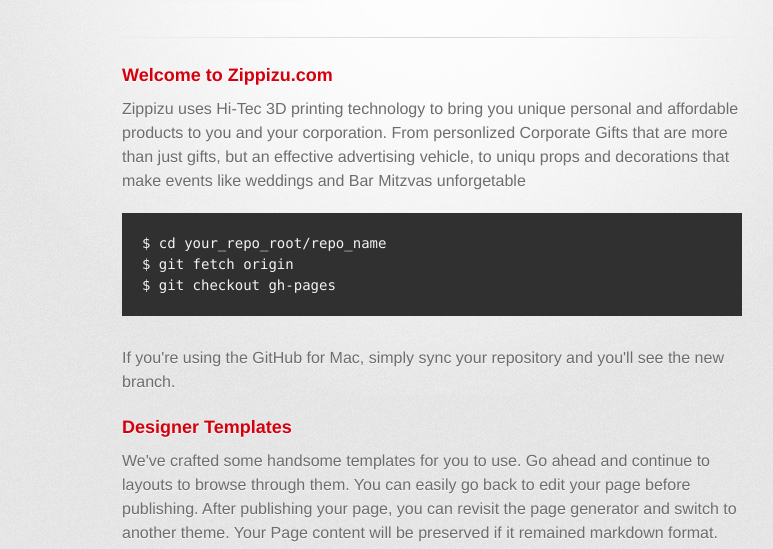
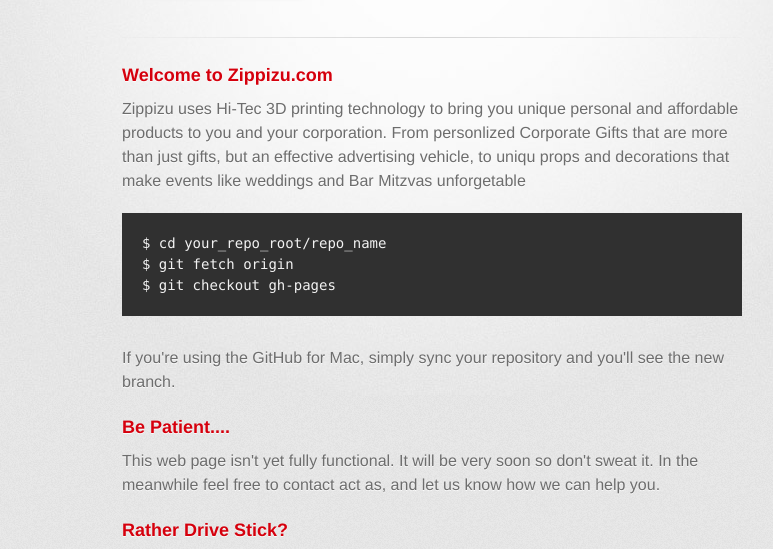
Before and after one commit to Zippizu/zippizu.github.io, a plain HTML site: page index.html in a window 1280 px wide. Shown: the part 178-727 px from the top of the page, without its empty margins (208-981 px from the left). Drawn offline with Linux system fonts and the light colour scheme; a web font is replaced by a local one.

Commit message:
Update index.html

```diff
--- a/index.html
+++ b/index.html
@@ -42,9 +42,9 @@
 <p>If you're using the GitHub for Mac, simply sync your repository and you'll see the new branch.</p>
 
 <h3>
-<a name="designer-templates" class="anchor" href="#designer-templates"><span class="octicon octicon-link"></span></a>Designer Templates</h3>
+<a name="designer-templates" class="anchor" href="#designer-templates"><span class="octicon octicon-link"></span></a>Be Patient....</h3>
 
-<p>We've crafted some handsome templates for you to use. Go ahead and continue to layouts to browse through them. You can easily go back to edit your page before publishing. After publishing your page, you can revisit the page generator and switch to another theme. Your Page content will be preserved if it remained markdown format.</p>
+<p>This web page isn't yet fully functional. It will be very soon so don't sweat it. In the meanwhile feel free to contact act as, and let us know how we can help you.</p>
 
 <h3>
 <a name="rather-drive-stick" class="anchor" href="#rather-drive-stick"><span class="octicon octicon-link"></span></a>Rather Drive Stick?</h3>
```
